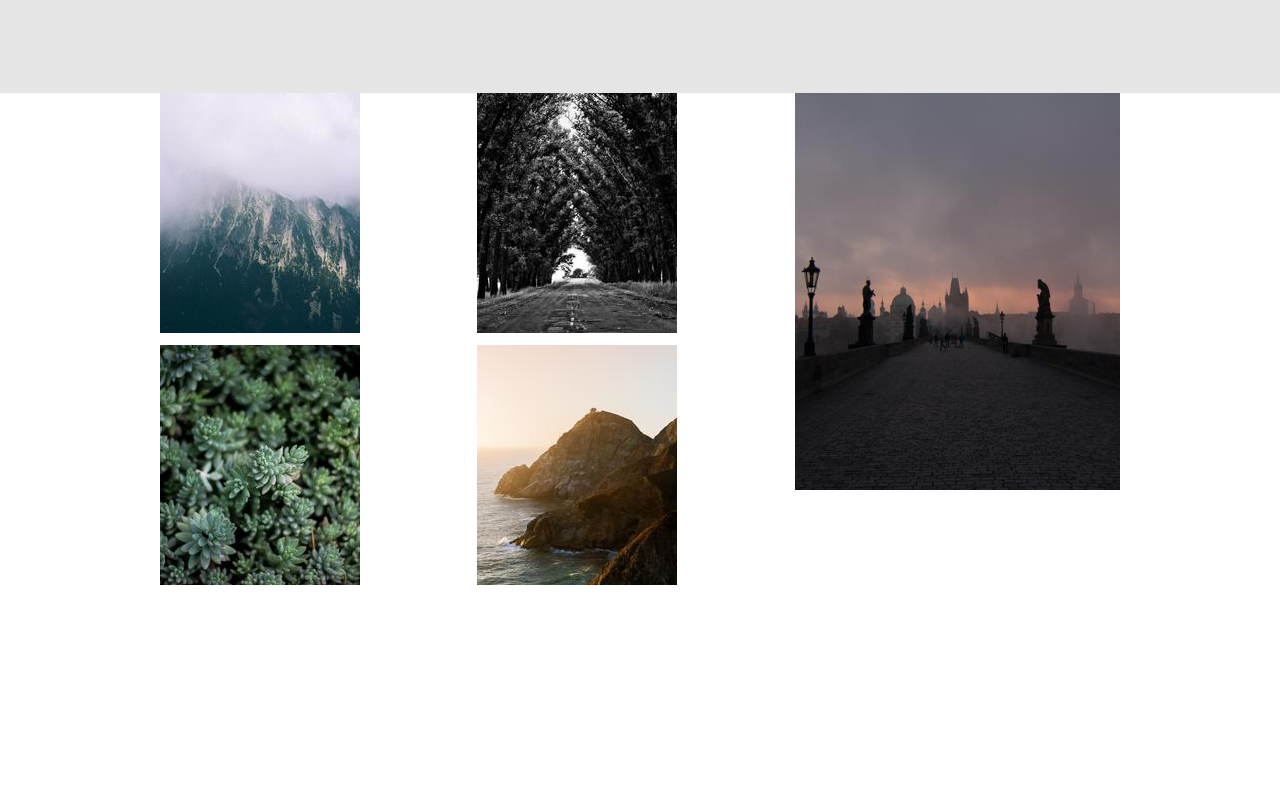
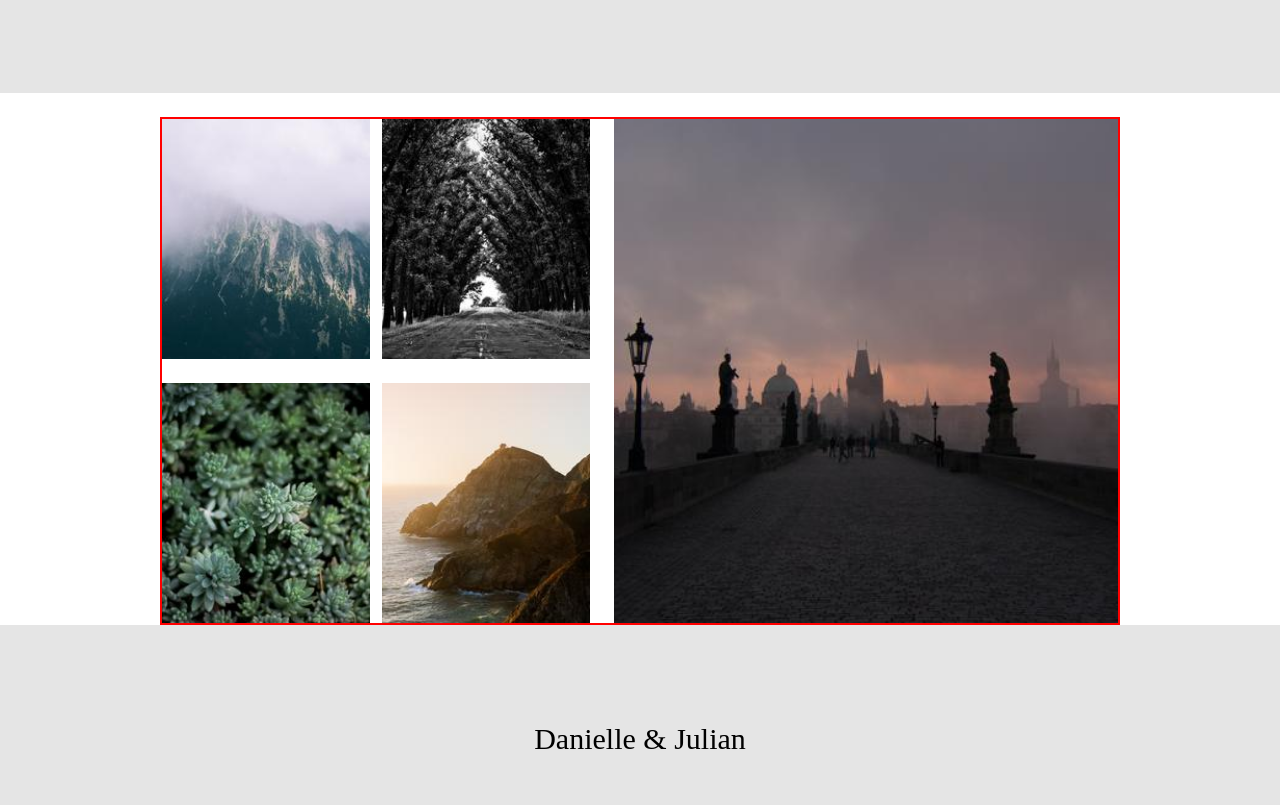
Before and after one commit to vilaj46/gatsby-wedding, a Gatsby site: page /info in a window 1280 px wide. Shown: the part 557-1362 px from the top of the page. Before the commit the page ends 1154 px from the top, so only its background shows below. Built offline with nearby package versions, Linux system fonts and the light colour scheme; Gatsby itself is replaced by a stand-in of ours.

Commit message:
Finishe info page kinda

```diff
--- a/src/components/infoPage/InformationGallery.js
+++ b/src/components/infoPage/InformationGallery.js
@@ -3,15 +3,14 @@ import { StaticImage } from "gatsby-plugin-image";
 
 export default function InformationGallery() {
   return (
-    <section className="bg-white">
-      <div className="flex w-9/12 mx-auto">
+    <section className="bg-white pt-6">
+      <div className="w-11/12 mx-auto lg:flex lg:w-9/12" style={{border: "2px solid red"}}>
         <Four />
-        <div>
-          <StaticImage
-            src="../../images/informationGallery/special.jpg"
-            alt="Information Main Photo"
-          />
-        </div>
+        <StaticImage
+          src="../../images/informationGallery/special.jpg"
+          alt="Information Main Photo"
+          className="w-full"
+        />
       </div>
     </section>
   );
@@ -19,27 +18,29 @@ export default function InformationGallery() {
 
 function Four() {
   return (
-    <div className="flex">
-      <div className="mb-3">
+    <div className="flex flex-col lg:flex-row mr-6">
+      <div className="lg:mr-3">
         <StaticImage
           src="../../images/informationGallery/ig1.jpg"
           alt="Information Main Photo"
-          className="mb-3"
+          className="mb-6 w-full"
         />
         <StaticImage
           src="../../images/informationGallery/ig2.jpg"
           alt="Information Main Photo"
+          className="w-full -mb-6"
         />
       </div>
       <div>
         <StaticImage
           src="../../images/informationGallery/ig3.jpg"
           alt="Information Main Photo"
-          className="mb-3"
+          className="mb-6 w-full"
         />
         <StaticImage
           src="../../images/informationGallery/ig4.jpg"
           alt="Information Main Photo"
+          className="w-full"
         />
       </div>
     </div>
--- a/src/pages/info.js
+++ b/src/pages/info.js
@@ -9,6 +9,7 @@ import NewHeader from "../components/shared/NewHeader";
 import Information from "../components/infoPage/Information";
 import InformationGallery from "../components/infoPage/InformationGallery";
 import PageSection from "../components/shared/PageSection";
+import Footer from "../components/shared/Footer"
 
 const InfoPage = (props) => {
   const { path } = props;
@@ -23,6 +24,7 @@ const InfoPage = (props) => {
         </div>
       </PageSection>
       <InformationGallery images={edges} specialImage={specialImage} />
+      <Footer />
     </section>
   );
 };
```
